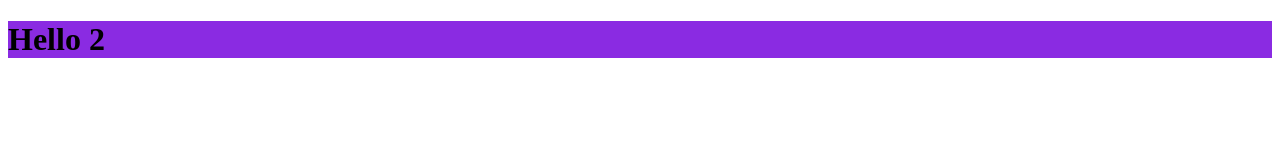
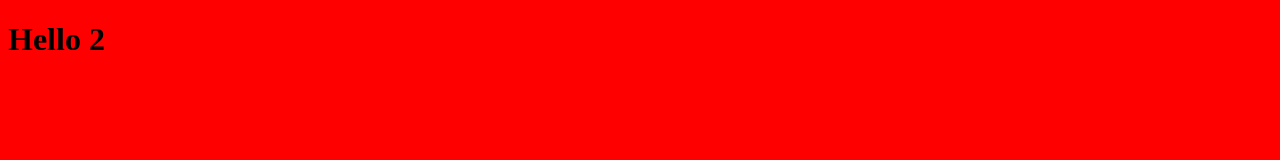
Before and after one commit to Simon-Pruvot/Power-4, a plain HTML site: page src/template/index.html in a window 1280 px wide. Drawn offline with Linux system fonts and the light colour scheme.

Commit message:
Update style.css

```diff
--- a/src/CSS/style.css
+++ b/src/CSS/style.css
@@ -1,3 +1,3 @@
-h1{
-    background-color: blueviolet;
+body{
+    background-color: red;
 }
```
